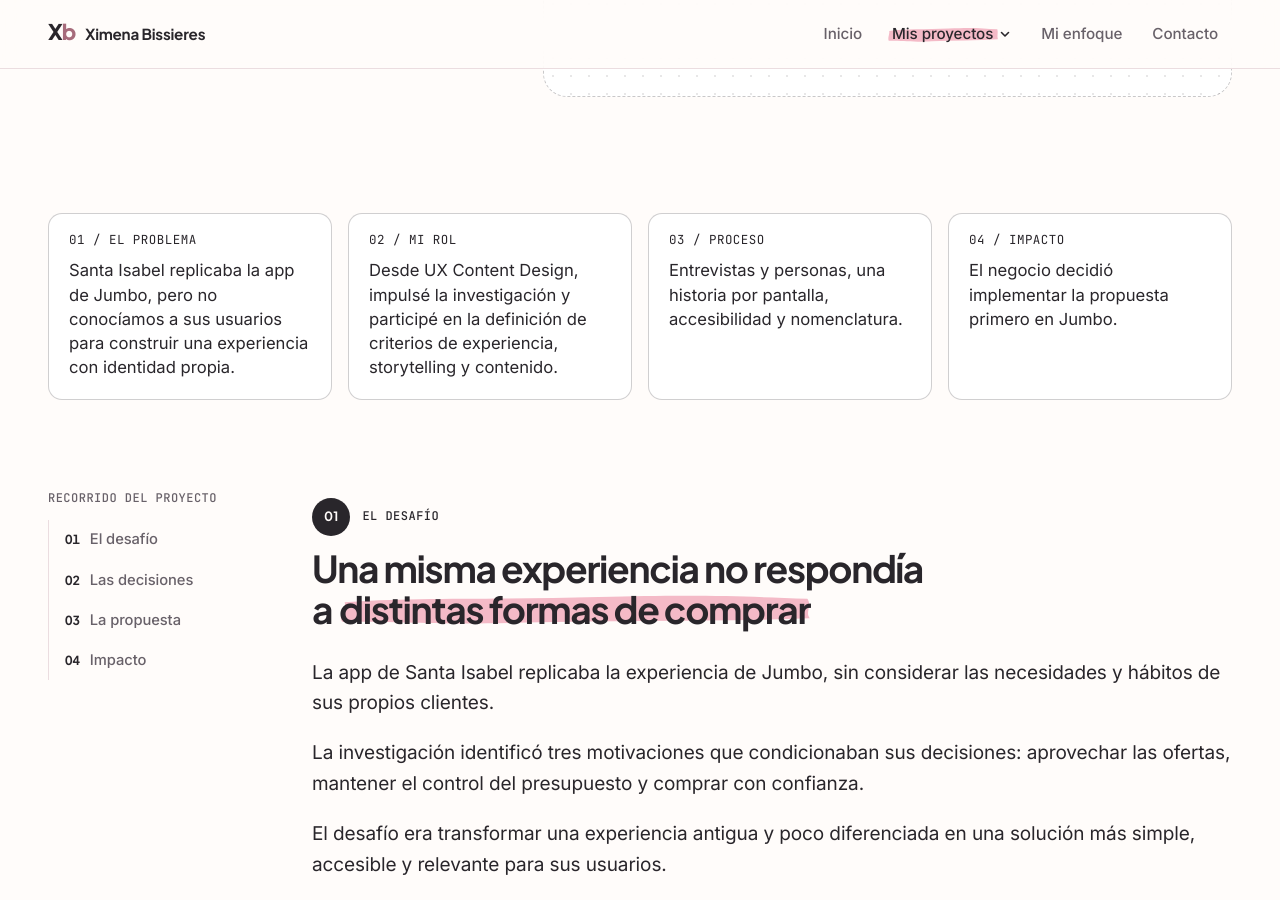
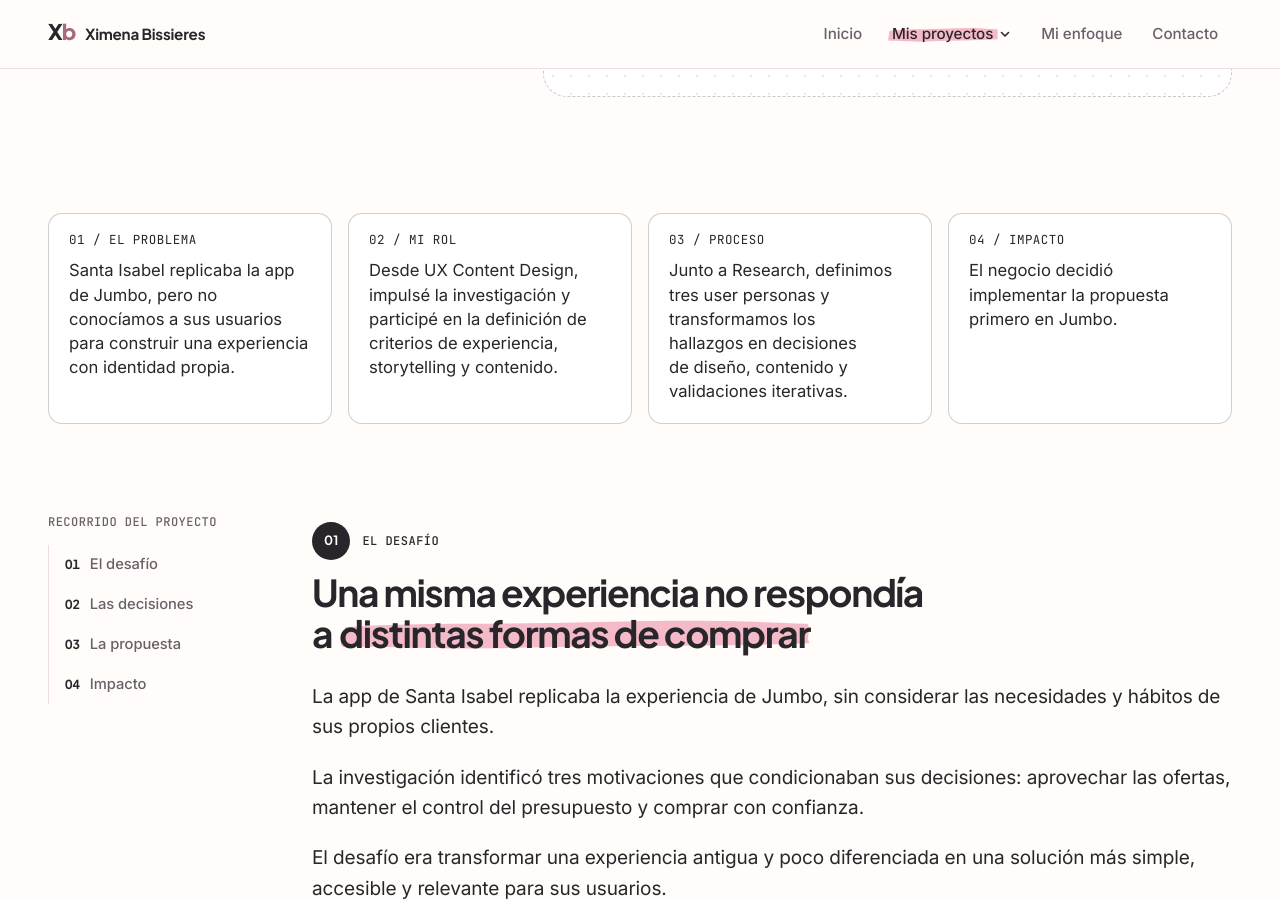
Before and after one commit to ximebissieres/Ximebissieres.github.io, a Jekyll site: the page built from proyectos/santa-isabel.html, in a window 1280 px wide and 900 px high, scrolled down 541 px. Built offline with Jekyll 4.4.1, drawn with Linux system fonts in a browser that asks for light colours.

Commit message:
Santa Isabel: nueva bajada de Proceso en el resumen
Co-Authored-By: Claude Opus 5.5 <noreply@anthropic.com>
Claude-Session: https://claude.ai/code/session_01DJ4kQgEHjb3PtnpPBBuZ5X

```diff
--- a/proyectos/santa-isabel.html
+++ b/proyectos/santa-isabel.html
@@ -11,7 +11,7 @@ summary: La app de Santa Isabel era idéntica a la de Jumbo. La rediseñamos des
 <section class="overview" aria-label="Resumen del caso">
   <div><h2>El problema</h2><p>Santa Isabel replicaba la app de Jumbo, pero no conocíamos a sus usuarios para construir una experiencia con identidad propia.</p></div>
   <div><h2>Mi rol</h2><p>Desde UX Content Design, impulsé la investigación y participé en la definición de criterios de experiencia, storytelling y contenido.</p></div>
-  <div><h2>Proceso</h2><p>Entrevistas y personas, una historia por pantalla, accesibilidad y nomenclatura.</p></div>
+  <div><h2>Proceso</h2><p>Junto a Research, definimos tres user personas y transformamos los hallazgos en decisiones de diseño, contenido y validaciones iterativas.</p></div>
   <div><h2>Impacto</h2><p>El negocio decidió implementar la propuesta primero en Jumbo.</p></div>
 </section>
 
```
